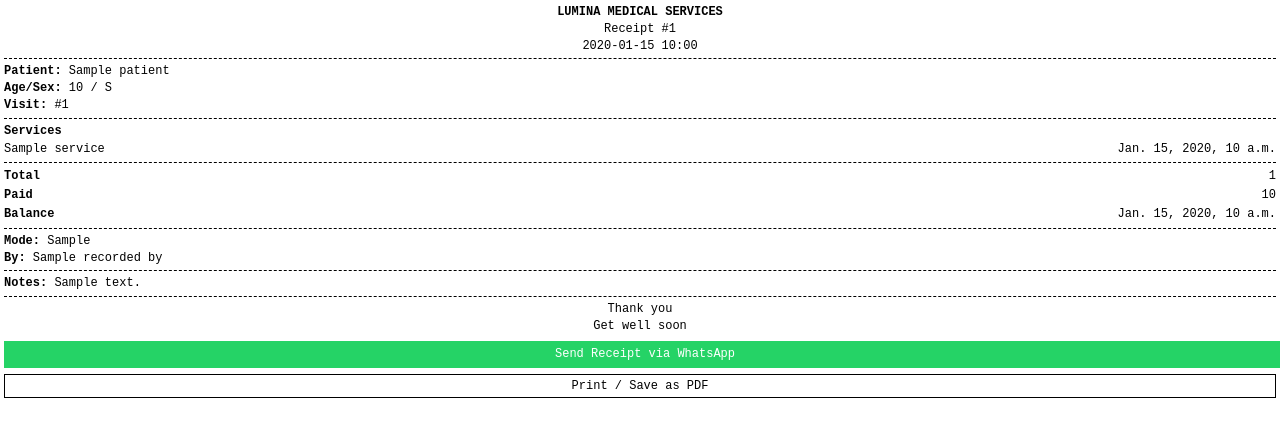
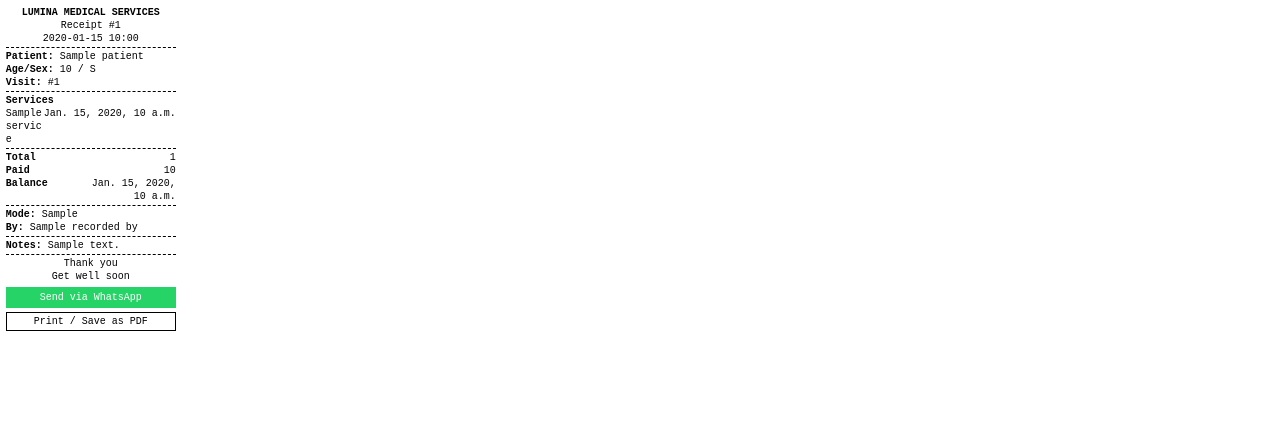
Before and after one commit to jonathan-ndayisenga/lumina_medical, a Django app: template labsystem/reception/templates/reception/payment_receipt.html in a window 1280 px wide. Shown: the top 437 px of the page. Run offline with Django 5.2, Linux system fonts and the light colour scheme; the template is opened without the code that fills it: most values are stand-ins (such as "Sample title", 1, 10 or a date in 2020).

Commit message:
printer fixing

```diff
--- a/labsystem/reception/templates/reception/payment_receipt.html
+++ b/labsystem/reception/templates/reception/payment_receipt.html
@@ -4,63 +4,90 @@
 <meta charset="UTF-8">
 <title>Receipt</title>
 <style>
+    /* ── Paper: 48 mm, zero margin so printer fills the roll ── */
+    @page {
+        size: 48mm auto;
+        margin: 0mm;
+    }
+
+    * { margin: 0; padding: 0; box-sizing: border-box; }
+
     body {
+        width: 48mm;
+        padding: 1.5mm;
         font-family: 'Courier New', Courier, monospace;
-        font-size: 12px;
-        line-height: 1.4;
-        margin: 4px;
-        padding: 0;
+        font-size: 10px;       /* visible at 48mm, ~30 chars/line */
+        line-height: 1.3;      /* compact but Chrome won't override it */
         color: #000;
+        background: #fff;
     }
-    .center { text-align: center; }
-    .right  { text-align: right; }
-    .bold   { font-weight: bold; }
-    hr      { border: none; border-top: 1px dashed #000; margin: 4px 0; }
-    table   { width: 100%; border-collapse: collapse; }
-    td      { padding: 1px 0; vertical-align: top; }
-    .name   { width: 65%; word-break: break-word; }
-    .price  { width: 35%; text-align: right; }
-    .lbl    { width: 45%; font-weight: bold; }
-    .val    { width: 55%; text-align: right; }
-    .btn    { display:block; width:100%; margin-top:6px; padding:4px; font-family:inherit; font-size:12px; text-align:center; cursor:pointer; border:1px solid #000; background:#fff; text-decoration:none; }
-    .wa     { background:#25d366; color:#fff; border-color:#25d366; }
+
+    .c  { text-align: center; }
+    .r  { text-align: right; }
+    .b  { font-weight: bold; }
+    hr  { border: none; border-top: 1px dashed #000; margin: 2px 0; }
+
+    table { width: 100%; border-collapse: collapse; }
+    td    { padding: 0; vertical-align: top; font-size: 10px; line-height: 1.3; }
+
+    .sn { width: 64%; word-break: break-word; }
+    .sp { width: 36%; text-align: right; white-space: nowrap; }
+    .tl { width: 48%; font-weight: bold; }
+    .tv { width: 52%; text-align: right; }
+
+    .btn {
+        display: block;
+        width: 100%;
+        margin-top: 4px;
+        padding: 3px 0;
+        font-family: 'Courier New', Courier, monospace;
+        font-size: 10px;
+        text-align: center;
+        cursor: pointer;
+        border: 1px solid #000;
+        background: #fff;
+        color: #000;
+        text-decoration: none;
+    }
+    .wa { background: #25d366; color: #fff; border-color: #25d366; }
+
     @media print { .btn { display: none !important; } }
 </style>
 </head>
 <body>
 
-<div class="center bold">LUMINA MEDICAL SERVICES</div>
-<div class="center">Receipt #{{ payment.receipt_number }}</div>
-<div class="center">{{ payment.paid_at|date:"Y-m-d H:i" }}</div>
+<div class="c b">LUMINA MEDICAL SERVICES</div>
+<div class="c">Receipt #{{ payment.receipt_number }}</div>
+<div class="c">{{ payment.paid_at|date:"Y-m-d H:i" }}</div>
 <hr>
 
-<div><b>Patient:</b> {{ visit.patient.name|truncatechars:22 }}</div>
+<div><b>Patient:</b> {{ visit.patient.name|truncatechars:20 }}</div>
 <div><b>Age/Sex:</b> {{ visit.patient.age }} / {{ visit.patient.get_sex_display|slice:":1" }}</div>
 <div><b>Visit:</b> #{{ visit.id }}</div>
 <hr>
 
-<div class="bold">Services</div>
+<div class="b">Services</div>
 <table>
 {% for item in visit.visit_services.all %}
 <tr>
-    <td class="name">{{ item.service.name|truncatechars:22 }}</td>
-    <td class="price">{{ item.price_at_time }}</td>
+    <td class="sn">{{ item.service.name|truncatechars:20 }}</td>
+    <td class="sp">{{ item.price_at_time }}</td>
 </tr>
 {% empty %}
-<tr><td colspan="2" class="center">(no services)</td></tr>
+<tr><td colspan="2" class="c">(no services)</td></tr>
 {% endfor %}
 </table>
 <hr>
 
 <table>
-    <tr><td class="lbl">Total</td><td class="val">{{ visit.total_amount }}</td></tr>
-    <tr><td class="lbl">Paid</td><td class="val">{{ payment.amount_paid }}</td></tr>
-    <tr><td class="lbl">Balance</td><td class="val">{{ balance_due }}</td></tr>
+    <tr><td class="tl">Total</td><td class="tv">{{ visit.total_amount }}</td></tr>
+    <tr><td class="tl">Paid</td><td class="tv">{{ payment.amount_paid }}</td></tr>
+    <tr><td class="tl">Balance</td><td class="tv">{{ balance_due }}</td></tr>
 </table>
 <hr>
 
 <div><b>Mode:</b> {{ payment.get_mode_display }}</div>
-<div><b>By:</b> {{ payment.recorded_by.get_full_name|default:payment.recorded_by.username|truncatechars:20 }}</div>
+<div><b>By:</b> {{ payment.recorded_by.get_full_name|default:payment.recorded_by.username|truncatechars:18 }}</div>
 
 {% if payment.notes %}
 <hr>
@@ -68,11 +95,11 @@
 {% endif %}
 
 <hr>
-<div class="center">Thank you</div>
-<div class="center">Get well soon</div>
+<div class="c">Thank you</div>
+<div class="c">Get well soon</div>
 
 {% if walink %}
-<a href="{{ walink }}" target="_blank" class="btn wa">Send Receipt via WhatsApp</a>
+<a href="{{ walink }}" target="_blank" class="btn wa">Send via WhatsApp</a>
 {% endif %}
 <button onclick="window.print()" class="btn">Print / Save as PDF</button>
 
```
